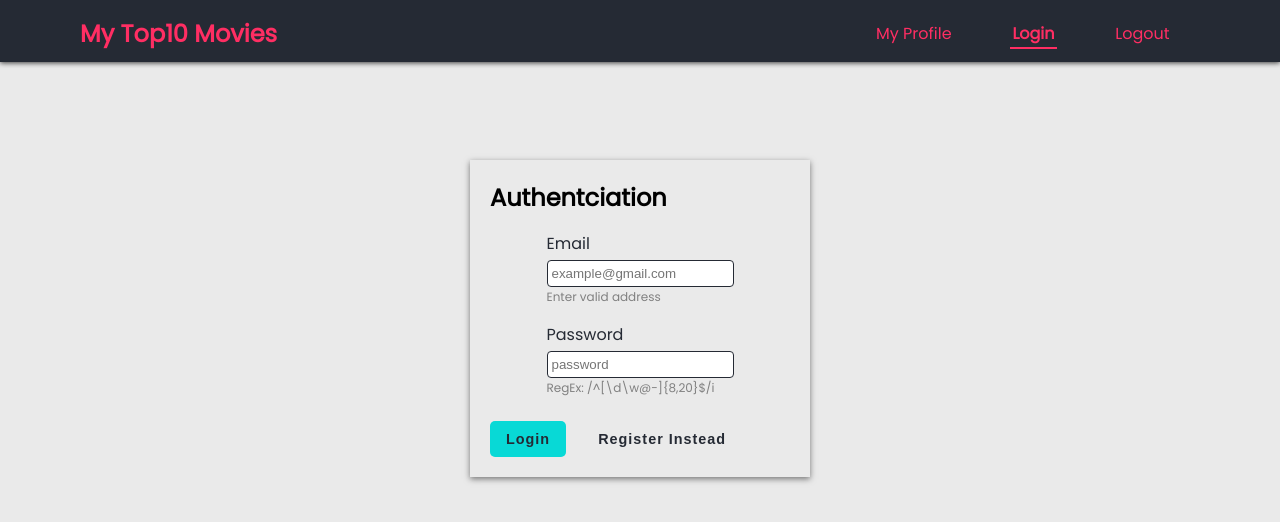
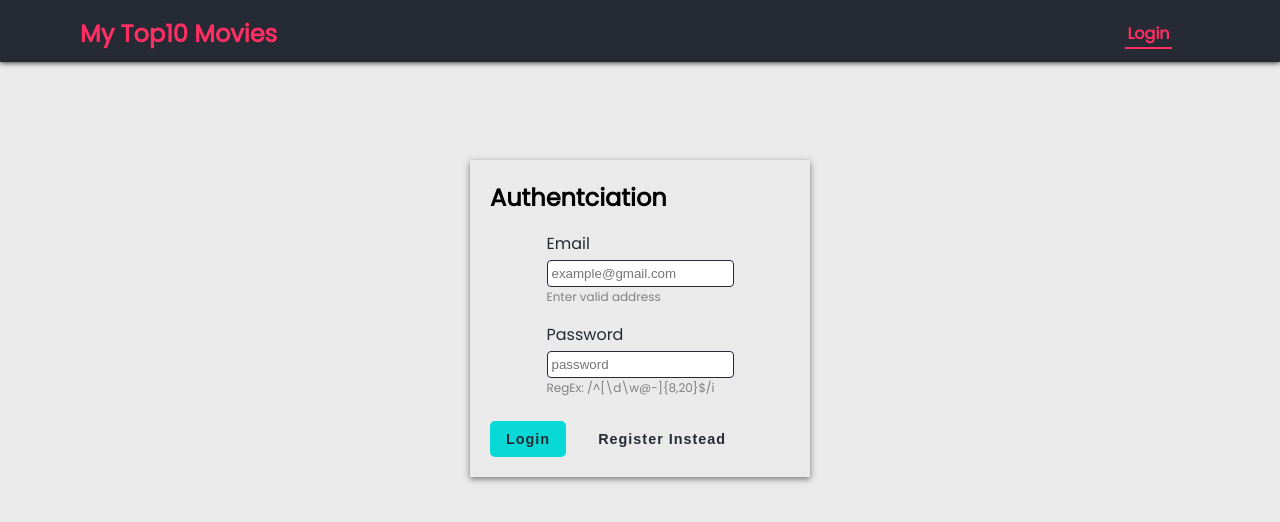
Before and after one commit to mohammad-zrar/my-top10-movies, a Vue app: page /auth in a window 1280 px wide. Shown: the top 522 px of the page. Built offline with nearby package versions, Linux system fonts and the light colour scheme.

Commit message:
checking authintication function is created now

```diff
--- a/src/components/TheNavbar.vue
+++ b/src/components/TheNavbar.vue
@@ -10,16 +10,22 @@
 
       <ul class="nav-menu" :class="{ collapsed: classObjec.collapsed }">
         <li class="nav-item">
-          <router-link @click="toggle" :to="{ name: 'home' }"
+          <router-link
+            @click="toggle"
+            :to="{ name: 'home' }"
+            v-if="isAuthenticated"
             >My Profile</router-link
           >
         </li>
         <li class="nav-item">
-          <router-link @click="toggle" :to="{ name: 'userAuth' }"
+          <router-link
+            @click="toggle"
+            :to="{ name: 'userAuth' }"
+            v-if="!isAuthenticated"
             >Login</router-link
           >
         </li>
-        <li class="nav-item">
+        <li class="nav-item" v-if="isAuthenticated">
           <a @click="logoutFunctions">Logout</a>
         </li>
       </ul>
@@ -34,7 +40,7 @@
   </nav>
 </template>
 <script setup>
-import { reactive, computed } from "vue";
+import { reactive, computed, warn } from "vue";
 import { useRouter } from "vue-router";
 import useAuthStore from "../store/AuthStore.js";
 
--- a/src/store/AuthStore.js
+++ b/src/store/AuthStore.js
@@ -81,6 +81,9 @@ const useAuthStore = defineStore("use-auth", {
       });
       return { username: profile.profile.username };
     },
+    tryLogin() {
+      pass;
+    },
     logout() {
       localStorage.removeItem("userId");
       localStorage.removeItem("token");
```
